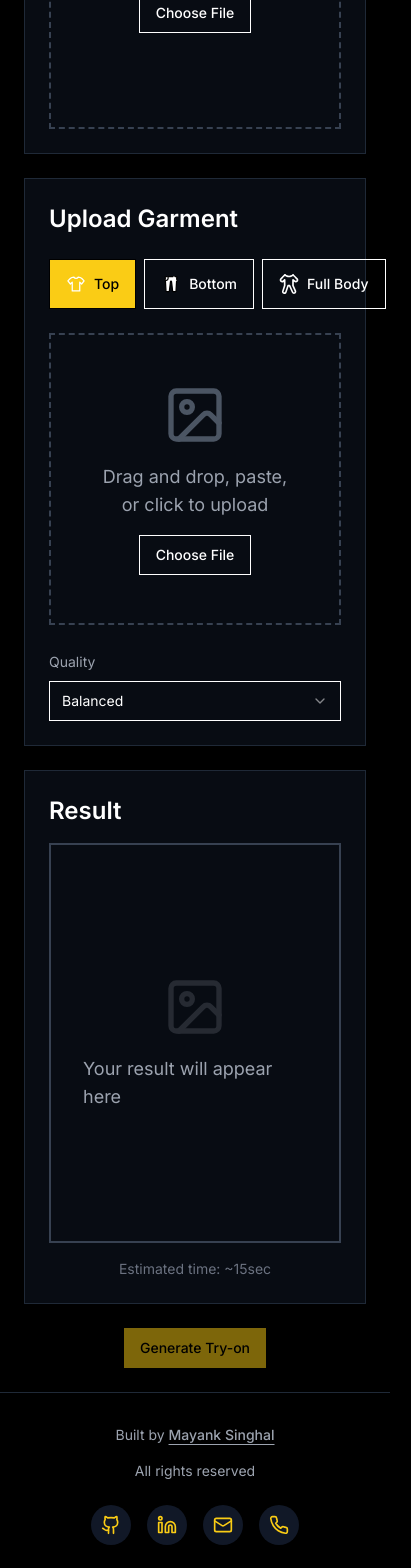
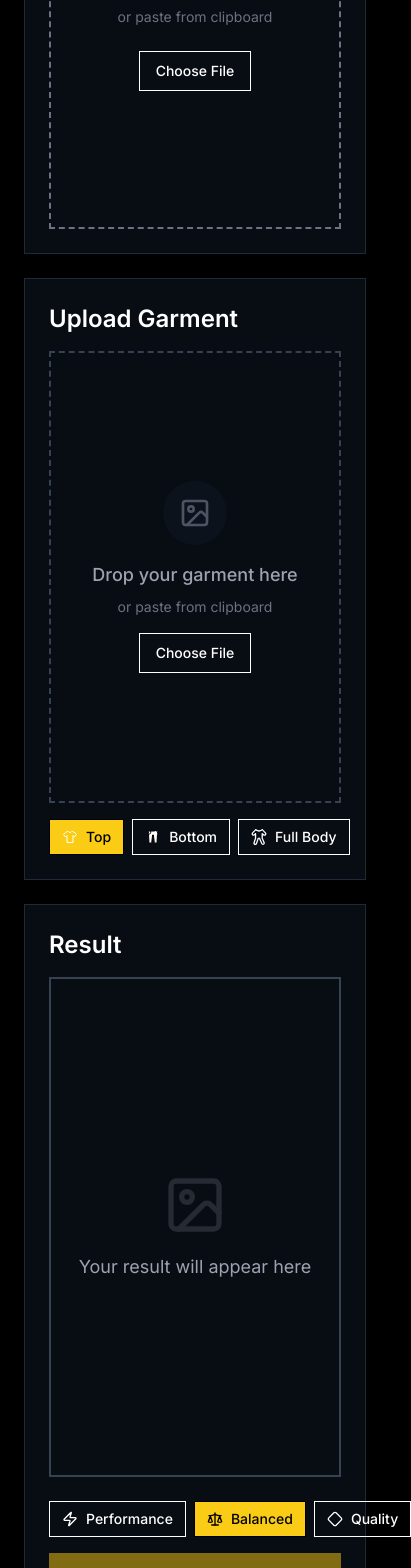
Before and after one commit to MynkSinghal/Trylo-VirtualTryON, a Next.js app: page /studio in a window 390 px wide. Shown: the part 432-2000 px from the top of the page, 411 px wide, since content can reach past the window. Built offline with nearby package versions, Linux system fonts and the light colour scheme; no server answers.

Commit message:
updated studio

```diff
--- a/app/studio/page.tsx
+++ b/app/studio/page.tsx
@@ -4,12 +4,17 @@ import { useState, useEffect } from 'react';
 import { useToast } from '@/hooks/use-toast';
 import { Button } from '@/components/ui/button';
 import { Card } from '@/components/ui/card';
+
 import { Select, SelectContent, SelectItem, SelectTrigger, SelectValue } from '@/components/ui/select';
 import {
   Sparkles, Upload,
   Image as ImageIcon,
   Loader2,
   Download,
+  Zap,
+  Scale,
+  Diamond,
+  Play,
 } from 'lucide-react';
 import Image from 'next/image';
 import { generateTryOn, type Category } from '@/lib/api';
@@ -22,9 +27,9 @@ import { Footer } from '../components/Footer';
 import { Logo } from '../components/Logo';
 
 const QUALITY_TIMES = {
-  performance: '~9sec',
-  balanced: '~15sec',
-  quality: '~20sec'
+  performance: '9sec',
+  balanced: '15sec',
+  quality: '20sec'
 } as const;
 
 export default function StudioPage() {
@@ -172,25 +177,50 @@ export default function StudioPage() {
             <h2 className="text-2xl font-semibold mb-4">Upload Model Photo</h2>
             <div
               id="model-box"
-              className="border-2 border-dashed border-gray-700 rounded-lg p-12 h-[400px] flex flex-col items-center justify-center cursor-pointer transition-all duration-300 hover:border-yellow-400 hover:bg-gray-900/30"
+              className="border-2 border-dashed border-gray-500 rounded-lg p-6 h-[500px] flex flex-col items-center justify-center cursor-pointer transition-all duration-300 hover:border-yellow-400 hover:bg-gray-700/30 relative group"
               onDragOver={(e) => e.preventDefault()}
               onDrop={(e) => handleDrop(e, 'model')}
               tabIndex={0}
             >
               {modelPreview ? (
-                <div className="relative h-full w-full">
+                <div className="relative h-full w-full group flex items-center justify-center">
                   <Image
                     src={modelPreview}
                     alt="Model preview"
                     fill
-                    className="object-contain"
+                    className="object-contain rounded-lg transition-all duration-300 group-hover:opacity-50"
                     unoptimized
                   />
+                  <div className="absolute inset-0 flex items-center justify-center opacity-0 group-hover:opacity-100 transition-all duration-300">
+                    <div className="bg-black/80 p-4 rounded-lg flex flex-col items-center gap-2">
+                      <p className="text-sm text-gray-300">Click or drag to replace</p>
+                      <input
+                        type="file"
+                        accept="image/*"
+                        className="hidden"
+                        onChange={(e) => handleFileSelect(e, 'model')}
+                        id="model-upload"
+                      />
+                      <Button
+                        asChild
+                        variant="outline"
+                        size="sm"
+                        className="transition-all duration-300 hover:scale-105 hover:bg-yellow-400 hover:text-black hover:border-yellow-400"
+                      >
+                        <label htmlFor="model-upload">Replace Image</label>
+                      </Button>
+                    </div>
+                  </div>
                 </div>
               ) : (
                 <div className="space-y-6 text-center">
-                  <Upload className="w-16 h-16 mx-auto text-gray-500 transition-colors group-hover:text-yellow-400" />
-                  <p className="text-gray-400 text-lg">Drag and drop, paste, or click to upload</p>
+                  <div className="w-20 h-20 mx-auto rounded-full bg-gray-900/50 flex items-center justify-center transition-transform group-hover:scale-110 duration-300">
+                    <Upload className="w-10 h-10 text-gray-500 transition-colors group-hover:text-yellow-400" />
+                  </div>
+                  <div className="space-y-2">
+                    <p className="text-gray-400 text-lg font-medium">Drop your image here</p>
+                    <p className="text-gray-500 text-sm">or paste from clipboard</p>
+                  </div>
                   <input
                     type="file"
                     accept="image/*"
@@ -212,59 +242,28 @@ export default function StudioPage() {
 
           {/* Garment Upload Box */}
           <Card className="p-6 bg-gray-900/50 border-gray-800">
-            <div className="space-y-6">
-              <h2 className="text-2xl font-semibold">Upload Garment</h2>
-
-              {/* Category Selection */}
-              <div className="flex gap-2">
-                <Button
-                  variant="outline"
-                  className={`flex-1 py-6 ${category === 'tops' ? 'bg-yellow-400 text-black hover:bg-yellow-500' : 'hover:bg-gray-800'}`}
-                  onClick={() => setCategory('tops')}
-                >
-                  <TopSvg className={`w-5 h-5 mr-2 ${category === 'tops' ? 'text-black' : 'text-white'}`} />
-                  Top
-                </Button>
-                <Button
-                  variant="outline"
-                  className={`flex-1 py-6 ${category === 'bottoms' ? 'bg-yellow-400 text-black hover:bg-yellow-500' : 'hover:bg-gray-800'}`}
-                  onClick={() => setCategory('bottoms')}
-                >
-                  <BottomSvg className={`w-5 h-5 mr-2 ${category === 'bottoms' ? 'text-black' : 'text-white'}`} />
-                  Bottom
-                </Button>
-                <Button
-                  variant="outline"
-                  className={`flex-1 py-6 ${category === 'one-pieces' ? 'bg-yellow-400 text-black hover:bg-yellow-500' : 'hover:bg-gray-800'}`}
-                  onClick={() => setCategory('one-pieces')}
-                >
-                  <FullbodySvg className={`w-5 h-5 mr-2 ${category === 'one-pieces' ? 'text-black' : 'text-white'}`} />
-                  Full Body
-                </Button>
-              </div>
-
+            <h2 className="text-2xl font-semibold mb-4">Upload Garment</h2>
+            <div className="space-y-4">
               {/* Upload Area */}
               <div
                 id="garment-box"
-                className="border-2 border-dashed border-gray-700 rounded-lg p-12 text-center cursor-pointer transition-colors hover:border-yellow-400"
+                className="border-2 border-dashed border-gray-700 rounded-lg p-6 text-center cursor-pointer transition-all duration-300 hover:border-yellow-400 relative group"
                 onDragOver={(e) => e.preventDefault()}
                 onDrop={(e) => handleDrop(e, 'garment')}
                 tabIndex={0}
               >
                 {garmentPreview ? (
-                  <div className="relative h-64 w-full">
+                  <div className="relative h-[400px] w-full group">
                     <Image
                       src={garmentPreview}
                       alt="Garment preview"
                       fill
-                      className="object-contain"
+                      className="object-contain rounded-lg transition-all duration-300 group-hover:opacity-50"
                       unoptimized
                     />
-                  </div>
-                ) : (
-                  <div className="space-y-4">
-                    <ImageIcon className="w-16 h-16 mx-auto text-gray-600" />
-                    <p className="text-gray-400 text-lg">Drag and drop, paste, or click to upload</p>
+                    <div className="absolute inset-0 flex items-center justify-center opacity-0 group-hover:opacity-100 transition-all duration-300">
+                      <div className="bg-black/80 p-4 rounded-lg flex flex-col items-center gap-2">
+                        <p className="text-sm text-gray-300">Click or drag to replace</p>
                         <input
                           type="file"
                           accept="image/*"
@@ -275,7 +274,34 @@ export default function StudioPage() {
                         <Button
                           asChild
                           variant="outline"
+                          size="sm"
                           className="transition-all duration-300 hover:scale-105 hover:bg-yellow-400 hover:text-black hover:border-yellow-400"
+                        >
+                          <label htmlFor="garment-upload">Replace Image</label>
+                        </Button>
+                      </div>
+                    </div>
+                  </div>
+                ) : (
+                  <div className="flex flex-col items-center justify-center h-[400px]">
+                    <div className="w-16 h-16 rounded-full bg-gray-900/50 flex items-center justify-center transition-transform group-hover:scale-110 duration-300">
+                      <ImageIcon className="w-8 h-8 text-gray-600 transition-colors group-hover:text-yellow-400" />
+                    </div>
+                    <div className="mt-4 space-y-2">
+                      <p className="text-gray-400 text-lg font-medium">Drop your garment here</p>
+                      <p className="text-gray-500 text-sm">or paste from clipboard</p>
+                    </div>
+                    <input
+                      type="file"
+                      accept="image/*"
+                      className="hidden"
+                      onChange={(e) => handleFileSelect(e, 'garment')}
+                      id="garment-upload"
+                    />
+                    <Button
+                      asChild
+                      variant="outline"
+                      className="mt-4 transition-all duration-300 hover:scale-105 hover:bg-yellow-400 hover:text-black hover:border-yellow-400"
                     >
                       <label htmlFor="garment-upload">Choose File</label>
                     </Button>
@@ -283,19 +309,35 @@ export default function StudioPage() {
                 )}
               </div>
 
-              {/* Generation Settings */}
-              <div className="space-y-2">
-                <label className="text-sm text-gray-400">Quality</label>
-                <Select value={mode} onValueChange={(value: 'performance' | 'balanced' | 'quality') => setMode(value)}>
-                  <SelectTrigger className="w-full transition-all duration-300 data-[state=open]:bg-yellow-400 data-[state=open]:text-black">
-                    <SelectValue />
-                  </SelectTrigger>
-                  <SelectContent>
-                    <SelectItem value="performance" className="hover:bg-yellow-400 hover:text-black">Fast</SelectItem>
-                    <SelectItem value="balanced" className="hover:bg-yellow-400 hover:text-black">Balanced</SelectItem>
-                    <SelectItem value="quality" className="hover:bg-yellow-400 hover:text-black">Quality</SelectItem>
-                  </SelectContent>
-                </Select>
+              {/* Garment Type Buttons */}
+              <div className="flex gap-2">
+                <Button
+                  variant="outline"
+                  size="sm"
+                  className={`flex-1 py-3 ${category === 'tops' ? 'bg-yellow-400 text-black hover:bg-yellow-500' : 'hover:bg-gray-800'}`}
+                  onClick={() => setCategory('tops')}
+                >
+                  <TopSvg className={`w-4 h-4 mr-2 ${category === 'tops' ? 'text-black' : 'text-white'}`} />
+                  Top
+                </Button>
+                <Button
+                  variant="outline"
+                  size="sm"
+                  className={`flex-1 py-3 ${category === 'bottoms' ? 'bg-yellow-400 text-black hover:bg-yellow-500' : 'hover:bg-gray-800'}`}
+                  onClick={() => setCategory('bottoms')}
+                >
+                  <BottomSvg className={`w-4 h-4 mr-2 ${category === 'bottoms' ? 'text-black' : 'text-white'}`} />
+                  Bottom
+                </Button>
+                <Button
+                  variant="outline"
+                  size="sm"
+                  className={`flex-1 py-3 ${category === 'one-pieces' ? 'bg-yellow-400 text-black hover:bg-yellow-500' : 'hover:bg-gray-800'}`}
+                  onClick={() => setCategory('one-pieces')}
+                >
+                  <FullbodySvg className={`w-4 h-4 mr-2 ${category === 'one-pieces' ? 'text-black' : 'text-white'}`} />
+                  Full Body
+                </Button>
               </div>
             </div>
           </Card>
@@ -315,11 +357,11 @@ export default function StudioPage() {
                 </Button>
               )}
             </div>
-            <div className="border-2 border-gray-700 rounded-lg p-8 h-[400px]">
+            <div className="border-2 border-gray-700 rounded-lg p-6 h-[500px]">
               {isProcessing ? (
                 <ProcessingStatus status={processingStatus} />
               ) : result ? (
-                <div className="relative h-full">
+                <div className="relative h-full w-full flex items-center justify-center">
                   <Image
                     src={result}
                     alt="Result preview"
@@ -335,17 +377,67 @@ export default function StudioPage() {
                 </div>
               )}
             </div>
-            <div className="mt-4 text-sm text-gray-500 text-center">
-              Estimated time: {QUALITY_TIMES[mode]}
+            <div className="mt-6 flex gap-2">
+              <Button
+                variant="outline"
+                size="sm"
+                className={`flex-1 py-3 ${mode === 'performance' ? 'bg-yellow-400 text-black hover:bg-yellow-500' : 'hover:bg-gray-800'}`}
+                onClick={() => setMode('performance')}
+              >
+                <Zap className="w-4 h-4 mr-2" />
+                Performance
+              </Button>
+              <Button
+                variant="outline"
+                size="sm"
+                className={`flex-1 py-3 ${mode === 'balanced' ? 'bg-yellow-400 text-black hover:bg-yellow-500' : 'hover:bg-gray-800'}`}
+                onClick={() => setMode('balanced')}
+              >
+                <Scale className="w-4 h-4 mr-2" />
+                Balanced
+              </Button>
+              <Button
+                variant="outline"
+                size="sm"
+                className={`flex-1 py-3 ${mode === 'quality' ? 'bg-yellow-400 text-black hover:bg-yellow-500' : 'hover:bg-gray-800'}`}
+                onClick={() => setMode('quality')}
+              >
+                <Diamond className="w-4 h-4 mr-2" />
+                Quality
+              </Button>
             </div>
-          </Card>
-        </div>
-
-        <div className="mt-6 flex justify-center">
+            <div className="mt-4">
+              {result && !isProcessing ? (
+                <div className="flex gap-2">
+                  <Button
+                    onClick={() => {
+                      setModelImage(null);
+                      setGarmentImage(null);
+                      setModelPreview(null);
+                      setGarmentPreview(null);
+                      setResult(null);
+                      setProcessingStatus('');
+                    }}
+                    variant="outline"
+                    className="flex-1 border-yellow-400 text-yellow-400 hover:bg-yellow-400 hover:text-black py-6"
+                  >
+                    <Sparkles className="w-4 h-4 mr-2" />
+                    Generate New
+                  </Button>
                   <Button
                     onClick={processImages}
                     disabled={!modelImage || !garmentImage || isProcessing}
-            className="bg-yellow-400 text-black hover:bg-yellow-500 disabled:opacity-50"
+                    className="flex-1 bg-yellow-400 text-black hover:bg-yellow-500 disabled:opacity-50 py-6"
+                  >
+                    <Play className="w-4 h-4 mr-2" />
+                    Run (~{QUALITY_TIMES[mode]})
+                  </Button>
+                </div>
+              ) : (
+                <Button
+                  onClick={processImages}
+                  disabled={!modelImage || !garmentImage || isProcessing}
+                  className="w-full bg-yellow-400 text-black hover:bg-yellow-500 disabled:opacity-50 py-6"
                 >
                   {isProcessing ? (
                     <>
@@ -353,9 +445,40 @@ export default function StudioPage() {
                       Processing...
                     </>
                   ) : (
-              'Generate Try-on'
+                    <>
+                      <Play className="w-4 h-4 mr-2" />
+                      Run (~{QUALITY_TIMES[mode]})
+                    </>
                   )}
                 </Button>
+              )}
+            </div>
+          </Card>
+        </div>
+
+        {/* Action Buttons */}
+        <div className="mt-6 bg-gray-900/50 border border-gray-800 rounded-lg p-4">
+          <div className="container mx-auto flex flex-col md:flex-row items-center justify-between gap-6">
+            <div className="flex gap-4">
+              {result && !isProcessing && (
+                <Button
+                  onClick={() => {
+                    setModelImage(null);
+                    setGarmentImage(null);
+                    setModelPreview(null);
+                    setGarmentPreview(null);
+                    setResult(null);
+                    setProcessingStatus('');
+                  }}
+                  variant="outline"
+                  className="border-yellow-400 text-yellow-400 hover:bg-yellow-400 hover:text-black"
+                >
+                  <Sparkles className="w-4 h-4 mr-2" />
+                  Generate New
+                </Button>
+              )}
+            </div>
+          </div>
         </div>
       </div>
       <Footer />
--- a/lib/api.ts
+++ b/lib/api.ts
@@ -62,6 +62,7 @@ export async function generateTryOn({
         category,
         mode,
         num_samples: numSamples,
+        restore_background: true,
       }),
     });
 
```
Lines whose indentation alone changed are shown as unchanged.
